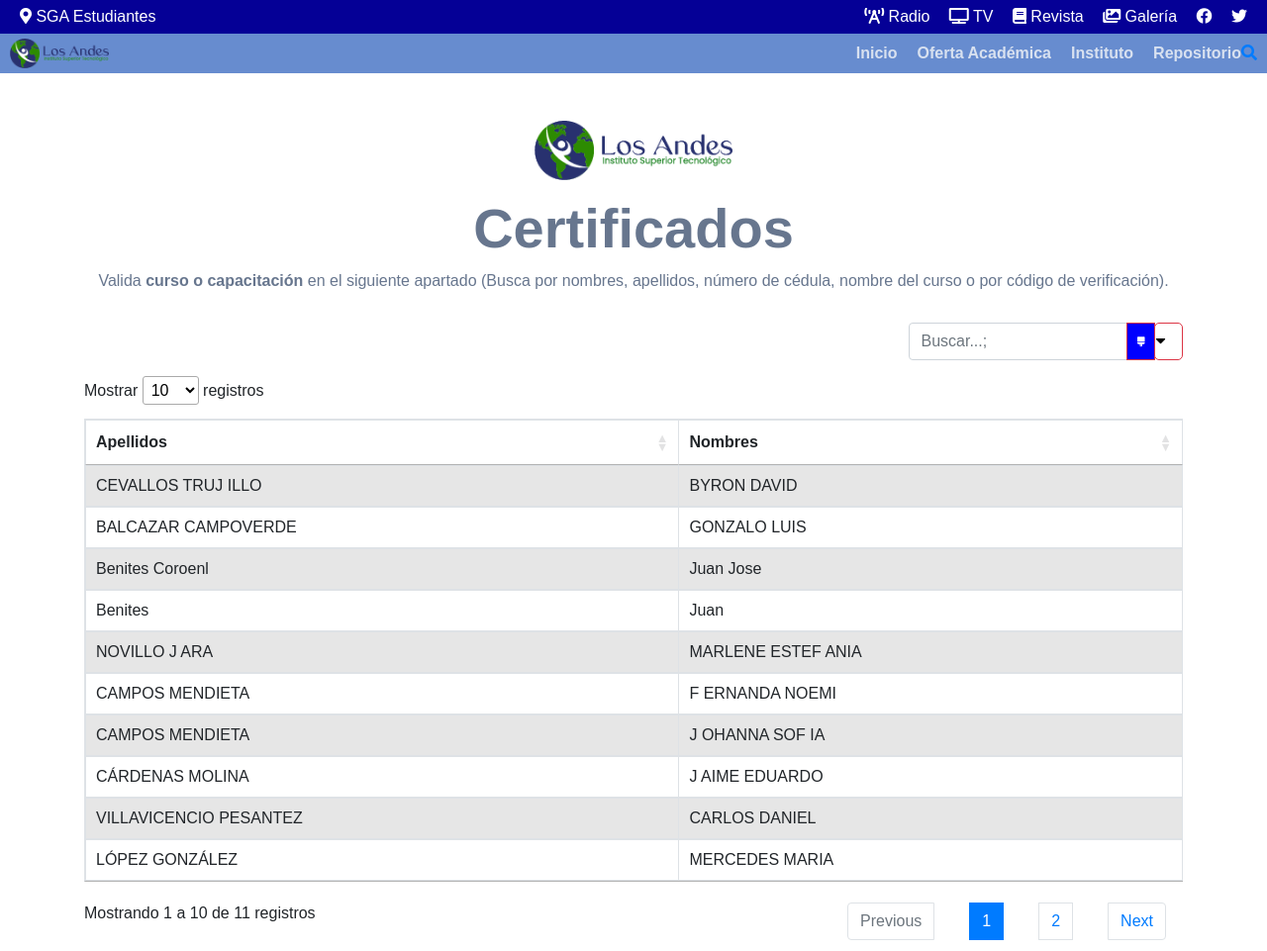
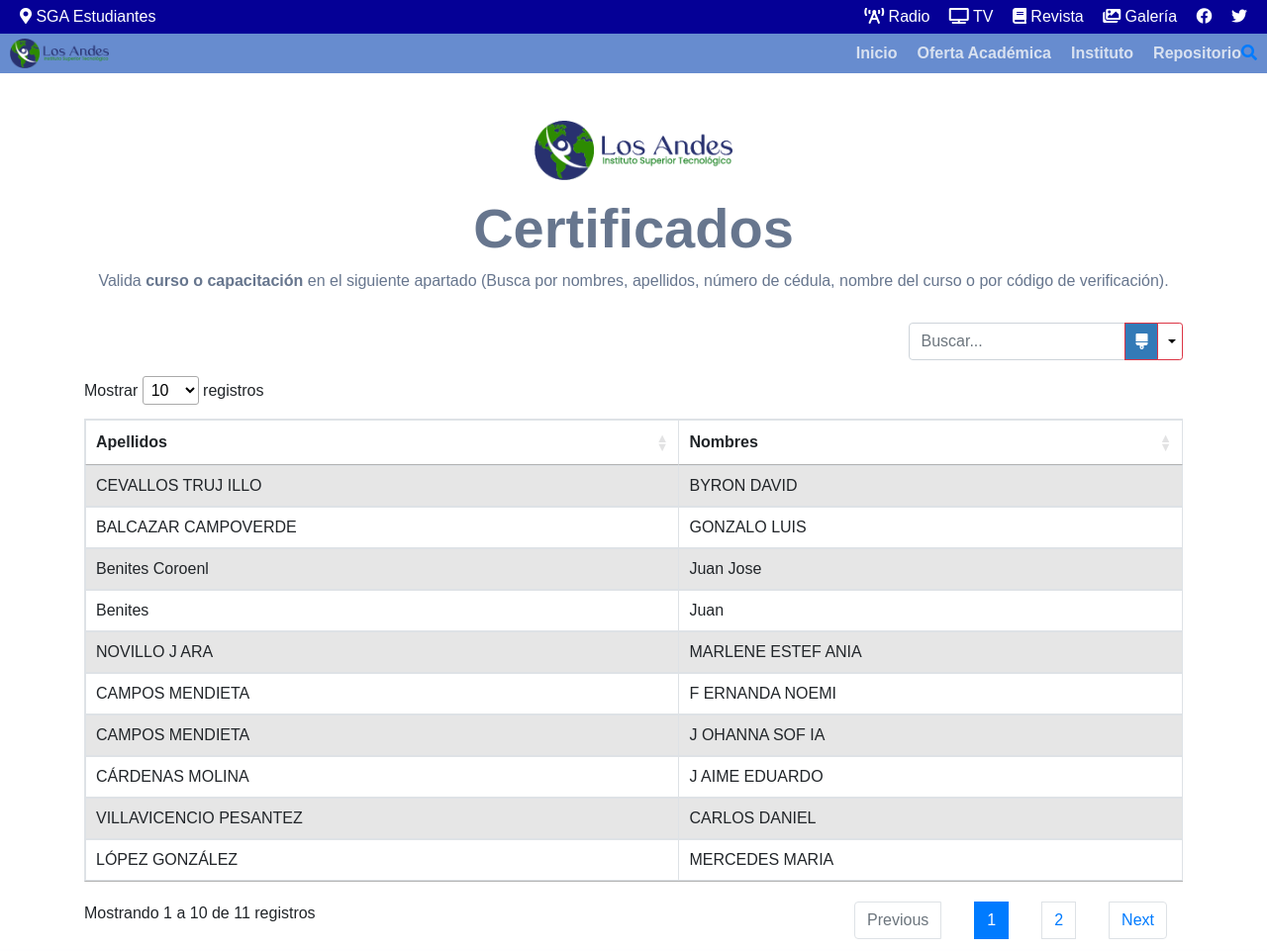
Before and after one commit to jmarquez202/certificates, a Django app: page / in a window 1280 px wide. Shown: the whole page at 99% size. Run offline with Django 5.2, Linux system fonts and the light colour scheme; data comes from the database, SQL or seed files in the repository; some libraries are stand-ins or nearby versions.

Commit message:
htmk
cambios a losones

```diff
--- a/templates/certificates/index.html
+++ b/templates/certificates/index.html
@@ -150,7 +150,11 @@
             padding: 10px;
         }
 
-
+        .paginate_button.page-item {
+            border: none !important;
+            outline: none !important;
+            box-shadow: none !important;
+        }
 
         /* Efecto hover: cambia el fondo a azul claro */
         #searchButton:hover {
@@ -166,15 +170,12 @@ body {
 
 /* styler botones */
 #clearButton {
-    background-color: blue; /* Fondo rojo */
+    background-color: #337ab7;
     color: white; /* Texto e ícono blancos */
     padding: 0px 10px; /* Espaciado interno (alrededor del ícono) */
-    font-size: 10px; /* Tamaño del texto */
-    border-radius: 0%; /* Forma circular */
+    font-size: 90px; /* Tamaño del texto */
     display: inline-flex; /* Para centrar el ícono dentro del botón */
     align-items: center; /* Centra el ícono verticalmente */
-    justify-content: center; /* Centra el ícono horizontalmente */
-    cursor: pointer; /* Cambia el cursor a puntero al pasar sobre el botón */
     transition: all 0.3s ease; /* Transición suave para los efectos */
 }
 
@@ -183,12 +184,10 @@ body {
 /* Estilo para el botón de desplegar el menú (si lo tienes) */
 #searchButton {
     background-color: #ffffff; /* Fondo blanco */
-    color: white; /* Texto blanco */
-    border-radius: 5px; /* Bordes redondeados */
-    padding: 6px 0px; /* Espaciado interno */
-    font-size: 16px; /* Tamaño de texto */
+    color: black; /* Texto blanco */
+    padding: 6px 6px; /* Espaciado interno */
+    font-size: 14px; /* Tamaño de texto */
     font-weight: bold; /* Texto en negrita */
-    transition: all 0.3s ease; /* Transición suave */
 
 }
 
@@ -197,10 +196,6 @@ body {
     background-color: #ffffff; /* Fondo blanco del menú */
     padding: 5px 0; /* Espaciado interno */
     min-width: 160px; /* Ancho mínimo del menú */
-    display: none; /* Inicia oculto */
-    opacity: 0; /* Inicialmente invisible */
-    transition: all 0.3s ease-in-out; /* Transición suave */
-    transform: translateY(-20px); /* Comienza ligeramente fuera de la vista */
 }
 
 /* Mostrar el menú con efecto de deslizamiento y desvanecimiento */
@@ -208,13 +203,6 @@ body {
     display: block; /* Muestra el menú */
     opacity: 1; /* Hace el menú visible */
     transform: translateY(0); /* Mueve el menú a su posición original */
-}
-
-
-/* Efecto hover con expansión (scale) */
-.dropdown-item:hover {
-    background-color: #3498db; /* Fondo azul claro al pasar el ratón */
-    color: white; /* Texto blanco */
 }
 
 /* Efecto de desvanecimiento suave */
@@ -235,7 +223,10 @@ body {
 
 
     </style>
+
     </head>
+
+
     <body>
     <!-- Barra superior -->
     <div class="barra-superior">
@@ -279,16 +270,17 @@ body {
         <!-- Barra de búsqueda y botones -->
 <div class="d-flex justify-content-end align-items-center mb-3">
     <div class="input-group" style="max-width: 400px; width: 25%;"> <!-- Agrupamos el input y el botón -->
-        <input type="text" id="searchInput" class="form-control" placeholder="Buscar...;"/>
+        <input type="text" id="searchInput" class="form-control" placeholder="Buscar..."/>
         <div class="input-group-append">
             <!-- Botón de búsqueda (Lupa) -->
             <button class="btn btn-danger btn-sm" id="clearButton">
-                <i class="fas fa-brush" style="font-size: 10px; color: 2d8d00;"></i>
+                <i class="fas fa-brush";"></i>
             </button>
             <!-- Botón desplegable de búsqueda con solo el ícono de triángulo -->
             <button class="btn btn-danger btn-sm dropdown-toggle" type="button" id="searchButton" data-toggle="dropdown" aria-haspopup="true" aria-expanded="false">
-            <i class="fas fa-caret-down" style="font-size: 16px; color: black;"></i> <!-- Triángulo -->
+                 <i class="bi bi-archive-fill"></i> <!-- Triángulo -->
             </button>
+
             <div class="dropdown-menu" aria-labelledby="searchButton">
                 <a class="dropdown-item" href="#" id="searchByCedula">Cédula</a>
                 <a class="dropdown-item" href="#" id="searchByName">Nombre</a>
@@ -298,6 +290,7 @@ body {
         </div>
     </div>
 </div>
+
 
 
         <!-- Tabla con los resultados -->
@@ -414,26 +407,23 @@ body {
             $('#detailsModal').modal('show');
         });
 
-
-                // Restaura la búsqueda de la tabla a su estado inicial
-                table.search('').columns().search('').draw();
-
-
         // Evento del botón de lupita (limpiar y redirigir)
         $('#clearButton').on('click', function () {
             // Limpia el campo de búsqueda
             $('#searchInput').val('');
 
-
-
             // Resetea la columna de búsqueda seleccionada
             searchColumn = null;
 
+            // Restaura la búsqueda de la tabla a su estado inicial
+            table.search('').columns().search('').draw();
 
-
+            // Redirige a la página principal
+            window.location.href = "/";  // Cambia "/" por la URL de tu página principal
         });
     });
 </script>
 
+
 </body>
 </html>
```
Also changed, not shown: 3 other files. Lines whose indentation alone changed are shown as unchanged.
